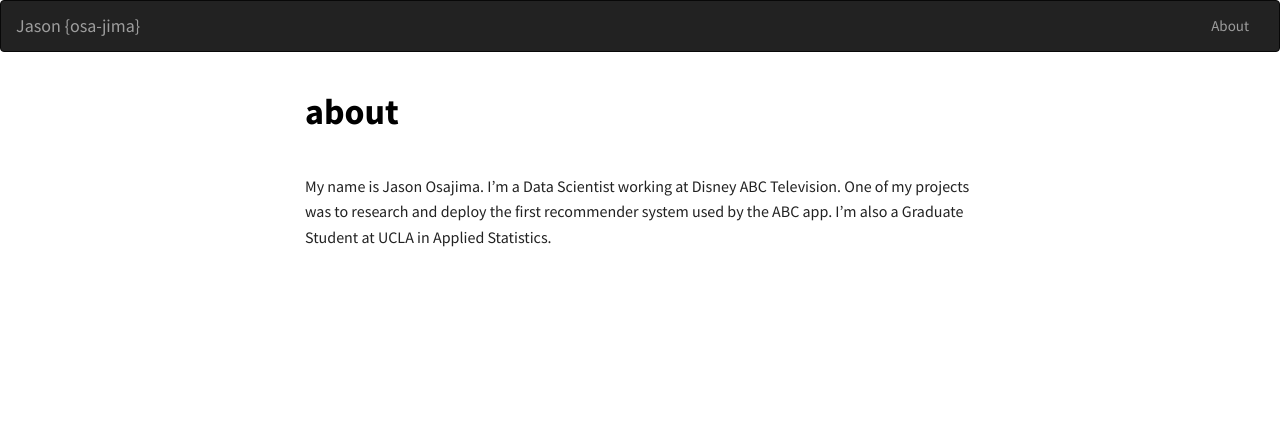
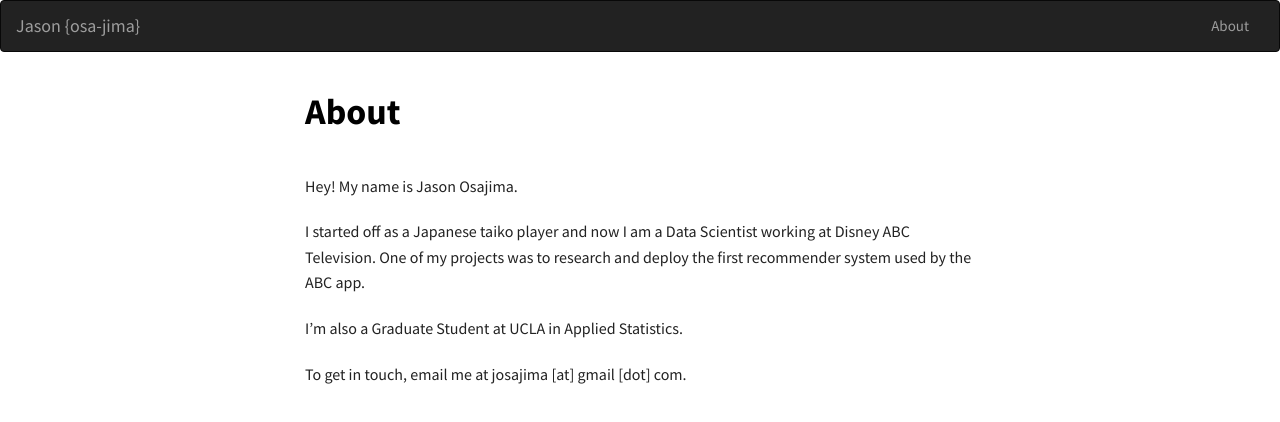
Before and after one commit to jason-osajima/jason-osajima.github.io, a plain HTML site: page pages/about.html in a window 1280 px wide. Drawn offline with nearby package versions, Linux system fonts and the light colour scheme.

Commit message:
changed about

```diff
--- a/pages/about.html
+++ b/pages/about.html
@@ -6,7 +6,7 @@
         <meta name="author" content="Jason Osajima">
         <meta name="description" content="">
         <meta name="viewport" content="width=device-width">
-        <title>about | Jason {osa-jima}</title>
+        <title>About | Jason {osa-jima}</title>
 
 	<link rel="shortcut icon" href="/favicon.ico" type="image/x-icon">
 	<link rel="icon" href="/favicon.ico" type="image/x-icon">
@@ -407,11 +407,14 @@ article .meta a.comments_btn:hover {
 
     <article>
         <header>
-            <h1>about</h1>
+            <h1>About</h1>
         </header>
 
         <div class="article_content">
-            <p>My name is Jason Osajima. I’m a Data Scientist working at Disney ABC Television. One of my projects was to research and deploy the first recommender system used by the ABC app. I’m also a Graduate Student at UCLA in Applied Statistics.</p>
+            <p>Hey! My name is Jason Osajima. </p>
+<p>I started off as a Japanese taiko player and now I am a Data Scientist working at Disney ABC Television. One of my projects was to research and deploy the first recommender system used by the ABC app. </p>
+<p>I’m also a Graduate Student at UCLA in Applied Statistics.</p>
+<p>To get in touch, email me at josajima [at] gmail [dot] com.</p>
         </div>
 
     </article>
```
Also changed, not shown: favicon.ico (added), 1 other file.
